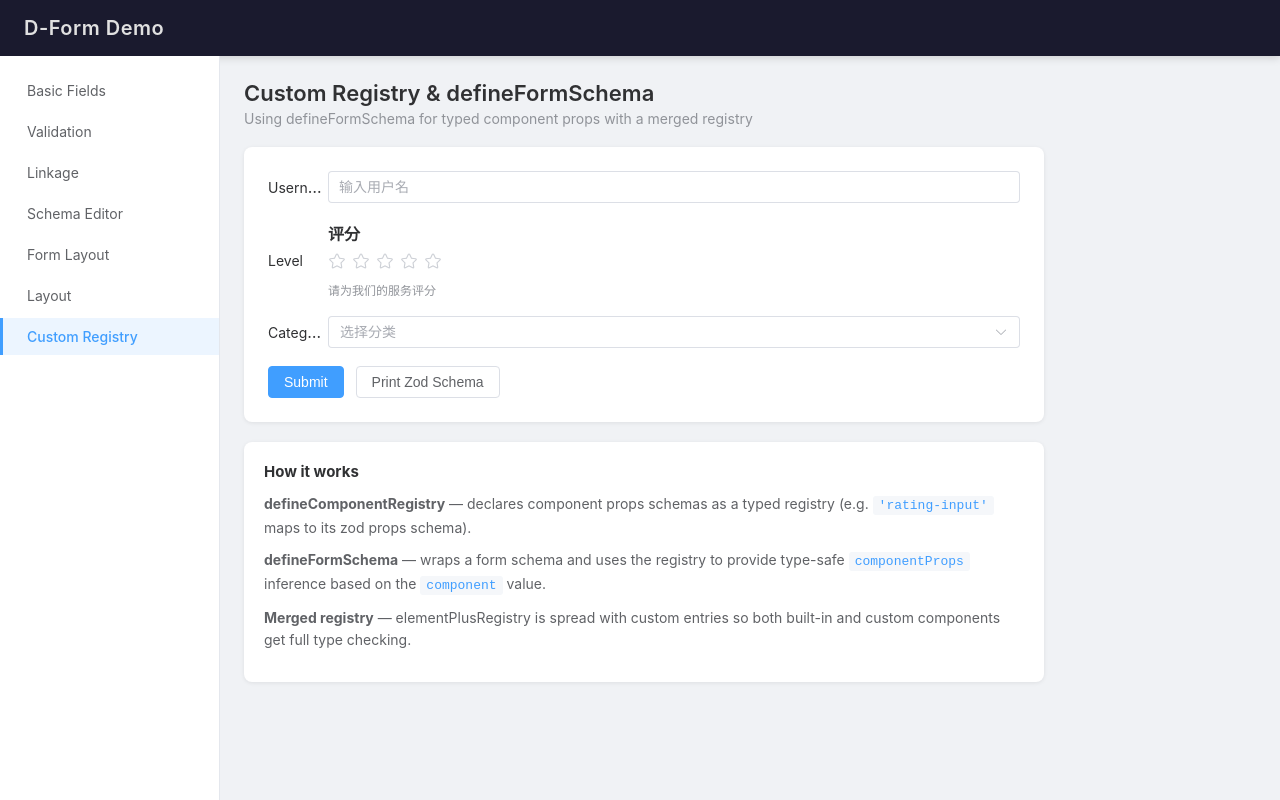
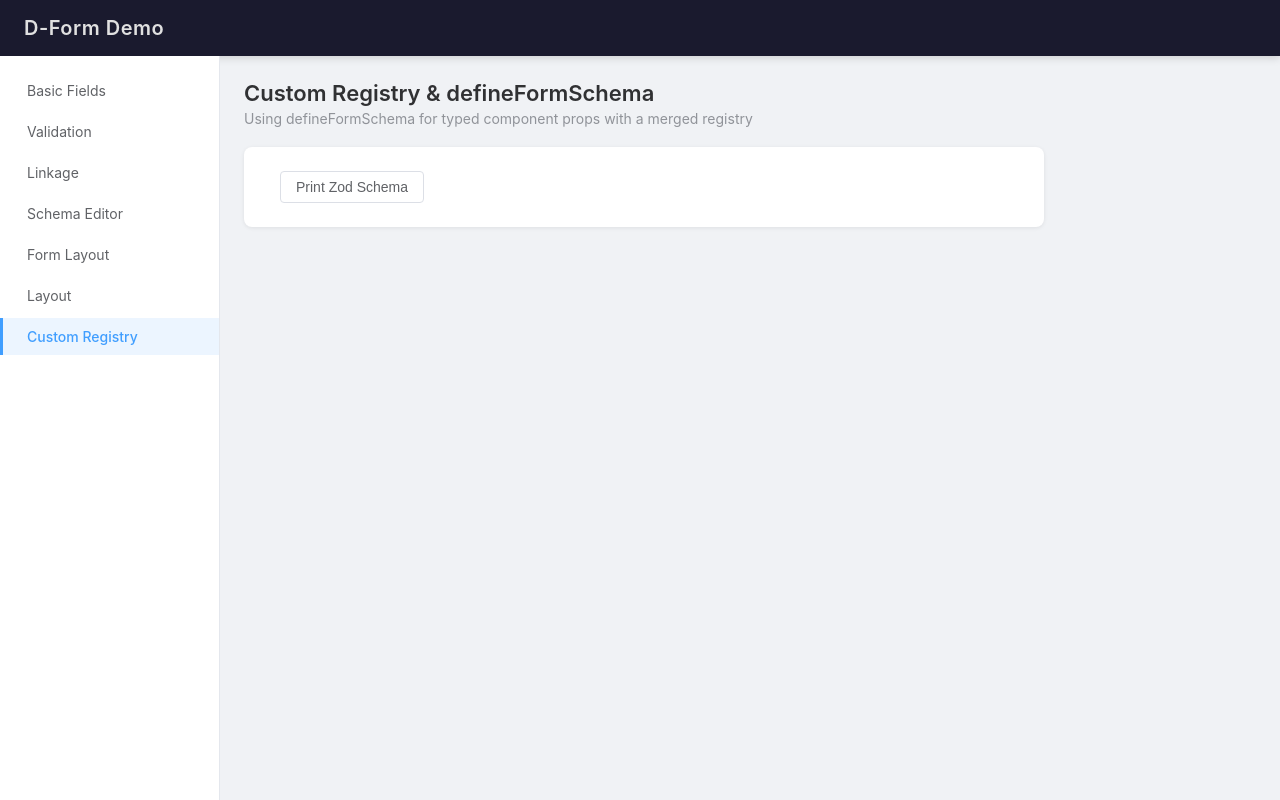
Before and after one commit to dreamllq/d-form, a Vue app in the folder apps/demo/: page /custom-registry in a window 1280 px wide. Built offline with nearby package versions, Linux system fonts and the light colour scheme; what @guolao/vue-monaco-editor would draw is missing.

Commit message:
refactor(demo): simplify CustomRegistryPage to focus on assembleFormSchema output

```diff
--- a/apps/demo/src/pages/CustomRegistryPage.vue
+++ b/apps/demo/src/pages/CustomRegistryPage.vue
@@ -4,93 +4,29 @@
     <p class="page-desc">Using defineFormSchema for typed component props with a merged registry</p>
 
     <div class="form-card">
-      <DForm :schema="schema" @submit="handleSubmit">
-        <el-button type="primary" native-type="submit">Submit</el-button>
         <el-button type="default" @click="handlePrintZodSchema" style="margin-left: 12px">
           Print Zod Schema
         </el-button>
-      </DForm>
-    </div>
-
-    <div v-if="submittedValues" class="result-card">
-      <h3>Submitted Values</h3>
-      <pre>{{ JSON.stringify(submittedValues, null, 2) }}</pre>
-    </div>
-
-    <div class="info-card">
-      <h3>How it works</h3>
-      <ul>
-        <li>
-          <strong>defineComponentRegistry</strong> — declares component props schemas as a typed
-          registry (e.g. <code>'rating-input'</code> maps to its zod props schema).
-        </li>
-        <li>
-          <strong>defineFormSchema</strong> — wraps a form schema and uses the registry to provide
-          type-safe <code>componentProps</code> inference based on the <code>component</code> value.
-        </li>
-        <li>
-          <strong>Merged registry</strong> — elementPlusRegistry is spread with custom entries so
-          both built-in and custom components get full type checking.
-        </li>
-      </ul>
     </div>
   </div>
 </template>
 
 <script setup lang="ts">
-import { ref } from 'vue'
-import { DForm } from '@d-form/vue'
-import { defineFormSchema, defineComponentRegistry, assembleFormSchema } from '@d-form/shared'
+import { defineComponentRegistry, assembleFormSchema } from '@d-form/shared'
 import { elementPlusRegistry } from '@d-form/element-plus'
 import { customRegistry } from '../schemas'
 import { ElButton } from 'element-plus'
-import { z } from 'zod'
 
 const demoRegistry = defineComponentRegistry({
   ...elementPlusRegistry,
   'rating-input': customRegistry['rating-input'],
 })
 
-const schema = defineFormSchema(demoRegistry, {
-  type: 'object',
-  properties: {
-    username: {
-      type: 'string',
-      component: 'input',
-      title: 'Username',
-      componentProps: { placeholder: '输入用户名', clearable: true },
-    },
-    level: {
-      type: 'number',
-      component: 'rating-input',
-      title: 'Level',
-      componentProps: {
-        max: 5,
-        allowHalf: true,
-        label: '评分',
-        description: '请为我们的服务评分',
-      },
-    },
-    category: {
-      type: 'string',
-      component: 'select',
-      title: 'Category',
-      componentProps: {
-        placeholder: '选择分类',
-        options: [
-          { label: '技术', value: 'tech' },
-          { label: '生活', value: 'life' },
-        ],
-      },
-    },
-  },
-})
-
-const submittedValues = ref<Record<string, any> | null>(null)
 
 function handlePrintZodSchema() {
   const assembled = assembleFormSchema(demoRegistry)
   console.log('assembleFormSchema result:', assembled)
+  console.log('assembleFormSchema toJSONSchema result:', assembled.toJSONSchema())
 }
 </script>
 
```
